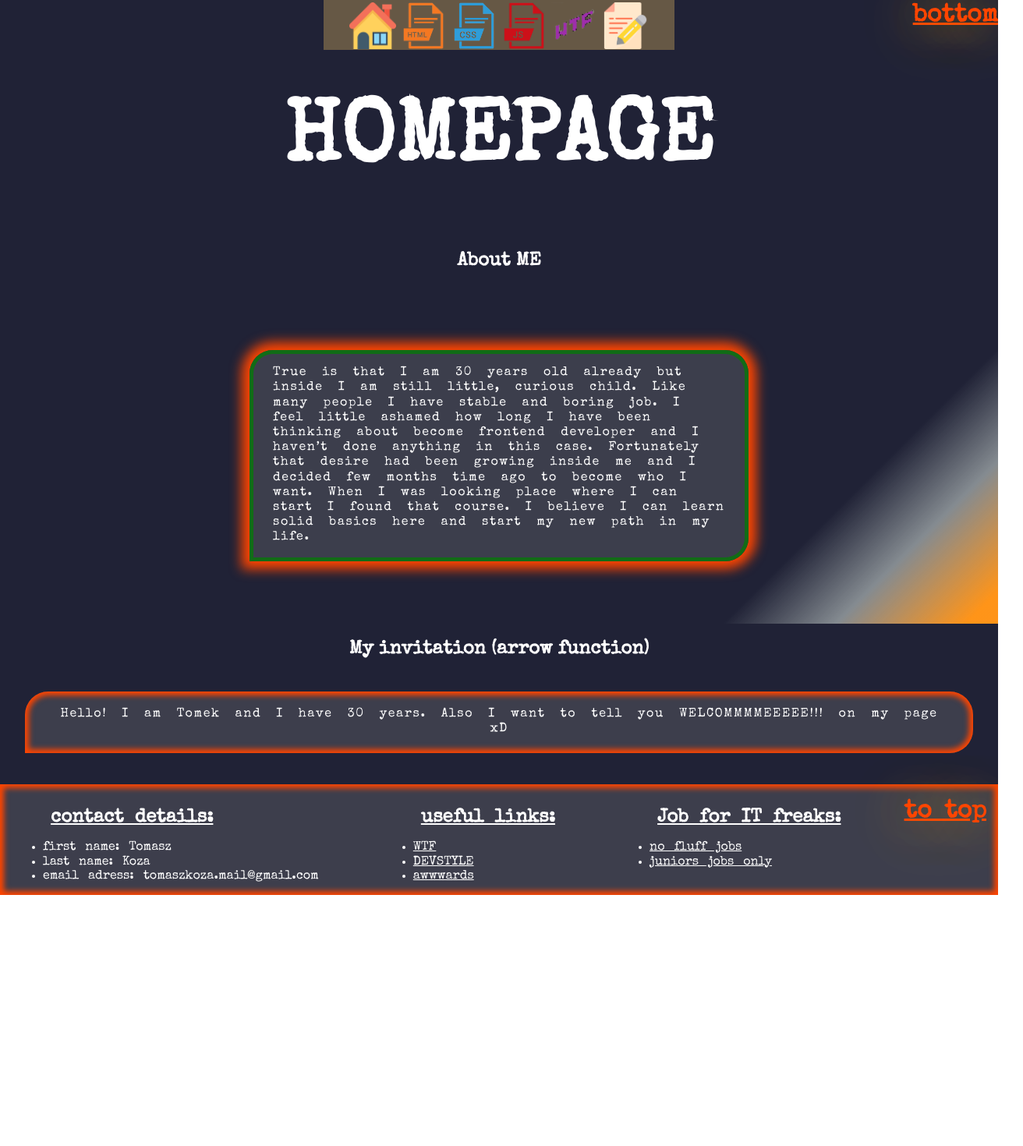
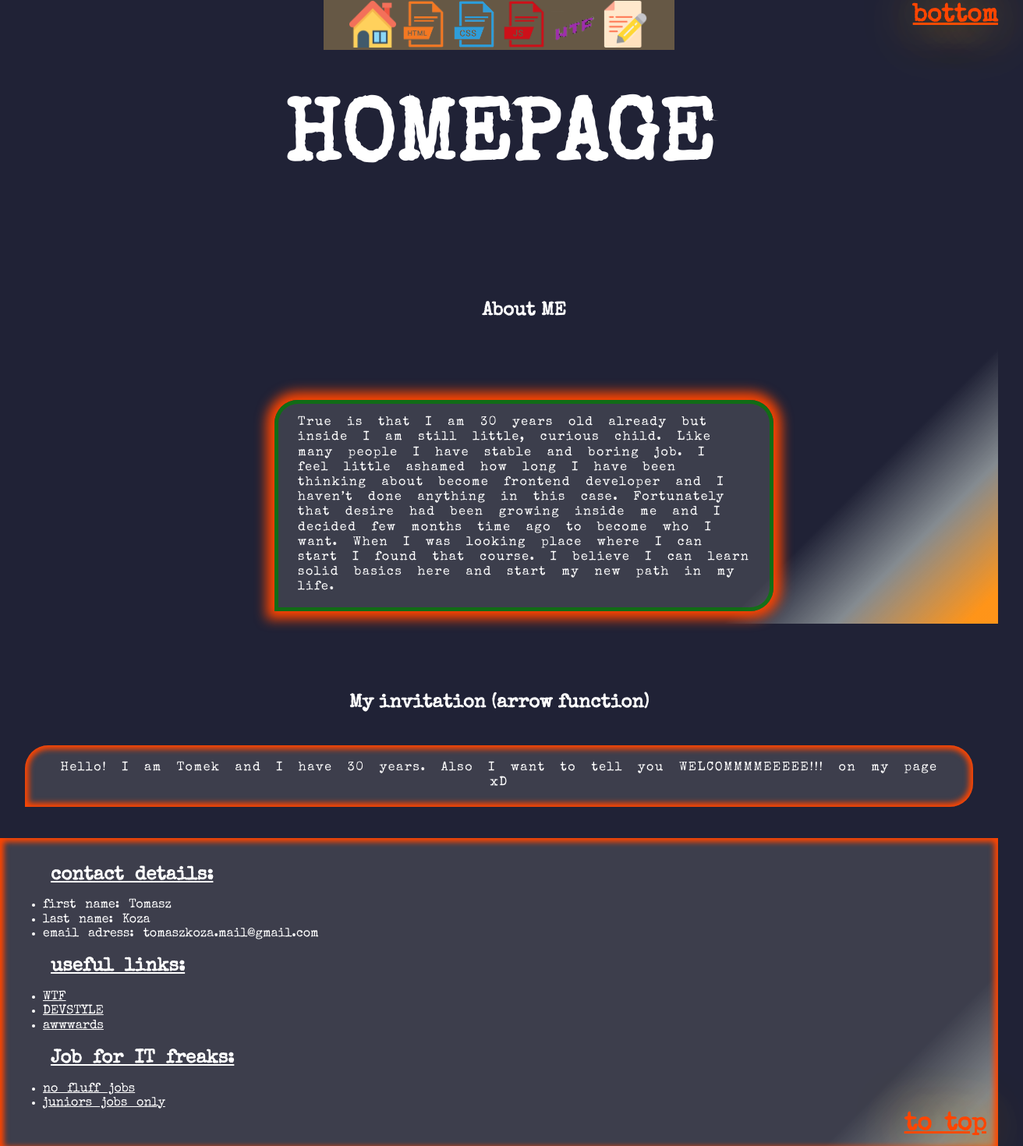
Before and after one commit to TomaszKoza/homepage, a plain HTML site: page index.html in a window 1280 px wide. Shown: the top 1470 px of the page at 78% size, 1312 px wide, since content can reach past the window. Before the commit the page ends 1148 px from the top, so only its background shows below. Drawn offline with Linux system fonts and the light colour scheme.

Commit message:
RWD in header, navigation, footer, main-padding and margin delated,

```diff
--- a/index.html
+++ b/index.html
@@ -26,8 +26,8 @@
           alt="wtf_logo" /></a>
       <a class="header__navigation-link" href="note.html"><img class="header__navigation-img" src="img/noten.png"
           alt="note" /></a>
+      <a class="footer__top-link" href="#top">T</a>
       <a class="header__bottom-link" href="#bottom">B</a>
-      <a class="footer__top-link" href="#top">T</a>
       </div>
     </nav>
   </header>
@@ -75,6 +75,7 @@
     </article>
   </main>
   <footer class="footer" id="bottom">
+
     <div class="footer__details">
       <h6 class="footer-h6">contact details:</h6>
       <ul class="footer__ul">
@@ -98,7 +99,7 @@
         <li class="footer__ul-li"><a class="footer__link" target="_blank" href="https://www.juniorjobsonly.com/jobs/23/junior-front-end-developer">juniors jobs only</a></li>
       </ul>
     </div>
-    <div class="footer__top">
+      <div class="footer__top">
       <a class="footer__top-link" href="#top">to top</a>
     </div>
   </footer>
--- a/style.css
+++ b/style.css
@@ -38,9 +38,7 @@ x.Media queries
 
 .footer__top-link{
   display:block;
-  margin: 3px auto;
   font-size: 2em;
-
   white-space: nowrap;
   color: orangered;
   text-shadow: 0px 0px 2em goldenrod;
@@ -64,13 +62,19 @@ x.Media queries
   grid-row-start:3;
   grid-row-end:4;
   display:flex;
-  flex-flow:row nowrap;
-  justify-content: space-between;
-  max-width: 100vw;
+  flex-flow:column nowrap;
+  justify-content: space-around;
+  max-width: 100%;
   background-color: rgba(128, 128, 128, 0.295);
   box-shadow: inset 0px 0px 7px 5px orangered;
   word-spacing: 0.45em;
   padding: 15px;
+}
+.footer__details, .footer__useful, .footer__job{
+
+margin-top:5px;
+align-self:flex-start;
+
 }
 .footer__header {
   font-size: 1.8em;
@@ -88,14 +92,14 @@ x.Media queries
   bottom: 0px;
   margin: 0px;
 }
-/*.footer__top-link {
-  bottom: 60px;
-  margin-bottom: 0px;
-}
-*/
+
+
 .footer__link:hover {
 color:hotpink;
 text-shadow: 0px 0px 5px black;
+}
+.footer__top{
+  display:none;
 }
 
 
@@ -150,7 +154,8 @@ section {
   right:0px;
   text-align: center;
   width: 70px;
-
+  height:fit-content;
+  max-height:100%;
   background-color: rgba(236, 192, 99, 0.342);
 }
 
@@ -161,9 +166,9 @@ align-self: flex-end;
 }
 
 .header__navigation-img {
-  margin: 3px auto;
-  width: 60px;
-  height: 60px;
+  margin: 1px auto;
+  max-width: 60px;
+  max-height: 60px;
 }
 .header__navigation-img:hover{
   background-color: white;
@@ -174,6 +179,9 @@ align-self: flex-end;
 }
 /*          5. HOMEPAGE         */
 
+.main__homepage{
+  width:100vw;
+}
 .main__homepage-note {
   background-color: gray;
   margin: 40px auto;
@@ -236,19 +244,21 @@ align-self: flex-end;
   grid-column-end:4;
   grid-row-start:2;
   grid-row-end:3;
-  display: block;
-  position: relative;
+  display: flex;
+  flex-flow:column nowrap;
+  justify-content: center;
 
   margin: 0;
-  padding: 0 2.5vw;
-  min-height: 62vh;
+
+
 }
 .main__header {
 
-  display:block;
+
+  max-width: 100vw;
   text-align: center;
   font-weight: bolder;
-  font-size: 7em;
+  font-size: 2em;
 }
 .main__note-header {
   margin-top: 5px;
@@ -352,7 +362,17 @@ margin-top:5px;
 
 /*          x.Media Queries         */
 
-@media screen and (min-width: 400px){
+@media screen and (min-width: 500px){
+  .footer__top{
+  display:flex;
+  flex-flow:column nowrap;
+
+  width: 100%;
+}
+.footer__top-link {
+  width:fit-content;
+  align-self:flex-end;
+}
   .header__mobile{
     display:none;
   }
@@ -385,4 +405,41 @@ margin-top:5px;
     display:inline-block;
 }
 
+.main {
+  grid-area:main main1 main2;
+  grid-column-start: 1;
+  grid-column-end:4;
+  grid-row-start:2;
+  grid-row-end:3;
+  display: flex;
+  flex-flow:column nowrap;
+  justify-content: center;
+  width:100vw;
+  margin: 0;
+  padding: 0 2.5vw;
+
 }
+.main__header {
+
+
+  max-width: 100vw;
+  text-align: center;
+  font-weight: bolder;
+  font-size: 7em;
+}
+.main__note-header {
+  margin-top: 5px;
+  text-align: center;
+}
+.main__note {
+  background-color: rgba(128, 128, 128, 0.295);
+  margin: 20px auto;
+  padding: 20px 35px;
+  border-radius: 30px 30px 30px 0px;
+  box-shadow: inset 0px 0px 7px 5px orangered;
+  letter-spacing: 0.1em;
+  word-spacing: 0.8em;
+  line-height: 1.2em;
+}
+
+}
```
Also changed, not shown: css.html (+2 -2 lines), html.html (+2 -2 lines), js.html (+1 -1 lines), note.html (+2 -2 lines), wtf.html (+2 -2 lines), normalize.css.
